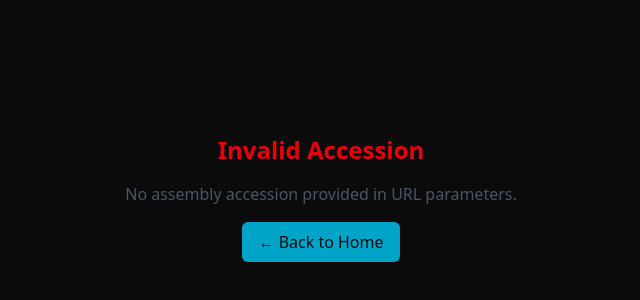
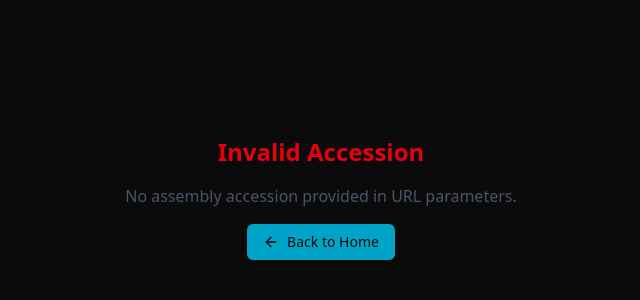
Before and after one commit to emiliorighi/annotrieve, a Next.js app in the folder front/: page /annotrieve/jbrowse in a window 1280 px wide. Shown: the part 202-502 px from the top of the page, without its empty margins (319-959 px from the left). Built offline with nearby package versions, Linux system fonts and the light colour scheme; no server answers.

Commit message:
improve jrbowse logic

```diff
--- a/front/app/jbrowse/page.tsx
+++ b/front/app/jbrowse/page.tsx
@@ -20,7 +20,7 @@ interface ChromosomeInterface {
 }
 
 function JBrowseContent() {
-  const [accession, setAccession] = useState<string>('')
+  const [accession, setAccession] = useState<string | null>(null)
   const [annotationId, setAnnotationId] = useState<string>('')
   const [assembly, setAssembly] = useState<AssemblyRecord | null>(null)
   const [annotations, setAnnotations] = useState<AnnotationRecord[]>([])
@@ -28,6 +28,7 @@ function JBrowseContent() {
   const [selectedChromosome, setSelectedChromosome] = useState<ChromosomeInterface | null>(null)
   const [isDetailsExpanded, setIsDetailsExpanded] = useState(true)
   const [isLoading, setIsLoading] = useState(true)
+  const [isInitialized, setIsInitialized] = useState(false)
 
   // Read URL parameters on client side
   useEffect(() => {
@@ -36,11 +37,12 @@ function JBrowseContent() {
       const accessionParam = urlParams.get('accession')
       const annotationIdParam = urlParams.get('annotationId')
 
-      if (accessionParam) setAccession(accessionParam)
+      setAccession(accessionParam)
       if (annotationIdParam) {
         setAnnotationId(annotationIdParam)
         setSelectedAnnotationId(annotationIdParam)
       }
+      setIsInitialized(true)
     }
   }, [])
 
@@ -67,18 +69,28 @@ function JBrowseContent() {
     fetchData()
   }, [accession])
 
+  // Show loading while initializing
+  if (!isInitialized) {
+    return (
+      <div className="min-h-screen flex items-center justify-center">
+        <div className="animate-spin rounded-full h-12 w-12 border-b-2 border-primary"></div>
+      </div>
+    )
+  }
+
+  // Show error only after initialization and if no accession
   if (!accession) {
     return (
       <div className="min-h-screen flex items-center justify-center">
         <div className="text-center">
           <h1 className="text-2xl font-bold text-red-600 mb-4">Invalid Accession</h1>
           <p className="text-gray-600 mb-4">No assembly accession provided in URL parameters.</p>
-          <a
-            href="/"
-            className="inline-flex items-center px-4 py-2 bg-primary text-primary-foreground rounded-md hover:bg-primary/90"
-          >
-            ← Back to Home
-          </a>
+          <Link href="/">
+            <Button variant="default" className="gap-2">
+              <ArrowLeft className="h-4 w-4" />
+              Back to Home
+            </Button>
+          </Link>
         </div>
       </div>
     )
--- a/front/components/annotation-actions.tsx
+++ b/front/components/annotation-actions.tsx
@@ -13,6 +13,7 @@ import { Download, Eye, Activity, MoreVertical, FileText } from "lucide-react"
 import { StreamIntervalDialog } from "@/components/stream-interval-dialog"
 import { FileOverviewDialog } from "@/components/file-overview-dialog"
 import type { Annotation } from "@/lib/types"
+import { useRouter } from "next/navigation"
 
 interface AnnotationActionsProps {
   annotation: Annotation
@@ -23,9 +24,10 @@ export function AnnotationActions({ annotation, onJBrowseChange }: AnnotationAct
   const [streamDialogOpen, setStreamDialogOpen] = useState(false)
   const [overviewDialogOpen, setOverviewDialogOpen] = useState(false)
   const [downloadDialogOpen, setDownloadDialogOpen] = useState(false)
+  const router = useRouter()
 
   const handleDownload = () => {
-  // Create a temporary anchor element to trigger download
+    // Create a temporary anchor element to trigger download
     const link = document.createElement('a')
     link.href = `https://genome.crg.es/annotrieve/files/${annotation.indexed_file_info.bgzipped_path}`
     link.download = '' // optional: set a filename if needed
@@ -41,7 +43,8 @@ export function AnnotationActions({ annotation, onJBrowseChange }: AnnotationAct
   }
 
   const handleViewInBrowser = () => {
-    onJBrowseChange?.(annotation.assembly_accession, annotation.annotation_id)
+    // Use URL navigation instead of bubbling up params
+    router.push(`/jbrowse/?accession=${annotation.assembly_accession}&annotationId=${annotation.annotation_id}`)
   }
 
   return (
--- a/front/components/assembly-detail-view.tsx
+++ b/front/components/assembly-detail-view.tsx
@@ -5,6 +5,7 @@ import { AssemblyRecord } from "@/lib/api/types"
 import { ChromosomeViewer } from "./chromosome-viewer"
 import { useState } from "react"
 import { Button } from "@/components/ui/button"
+import { useRouter } from "next/navigation"
 
 interface AssemblyDetailViewProps {
   assemblyDetails: AssemblyRecord
@@ -13,6 +14,7 @@ interface AssemblyDetailViewProps {
 
 export function AssemblyDetailView({ assemblyDetails, onJBrowseChange }: AssemblyDetailViewProps) {
   const [showMoreStatistics, setShowMoreStatistics] = useState(false)
+  const router = useRouter()
 
   const handleDownload = () => {
     // Create a temporary anchor element to trigger download
@@ -29,9 +31,10 @@ export function AssemblyDetailView({ assemblyDetails, onJBrowseChange }: Assembl
     // Clean up
     document.body.removeChild(link)
   }
+
   const handleViewInBrowser = () => {
-    onJBrowseChange?.(assemblyDetails.assembly_accession)
-    // In real implementation, this would open the genome browser
+    // Use URL navigation instead of bubbling up params
+    router.push(`/jbrowse/?accession=${assemblyDetails.assembly_accession}`)
   }
 
   const formatNumber = (num: string | number) => {
```
Lines whose indentation alone changed are shown as unchanged.
